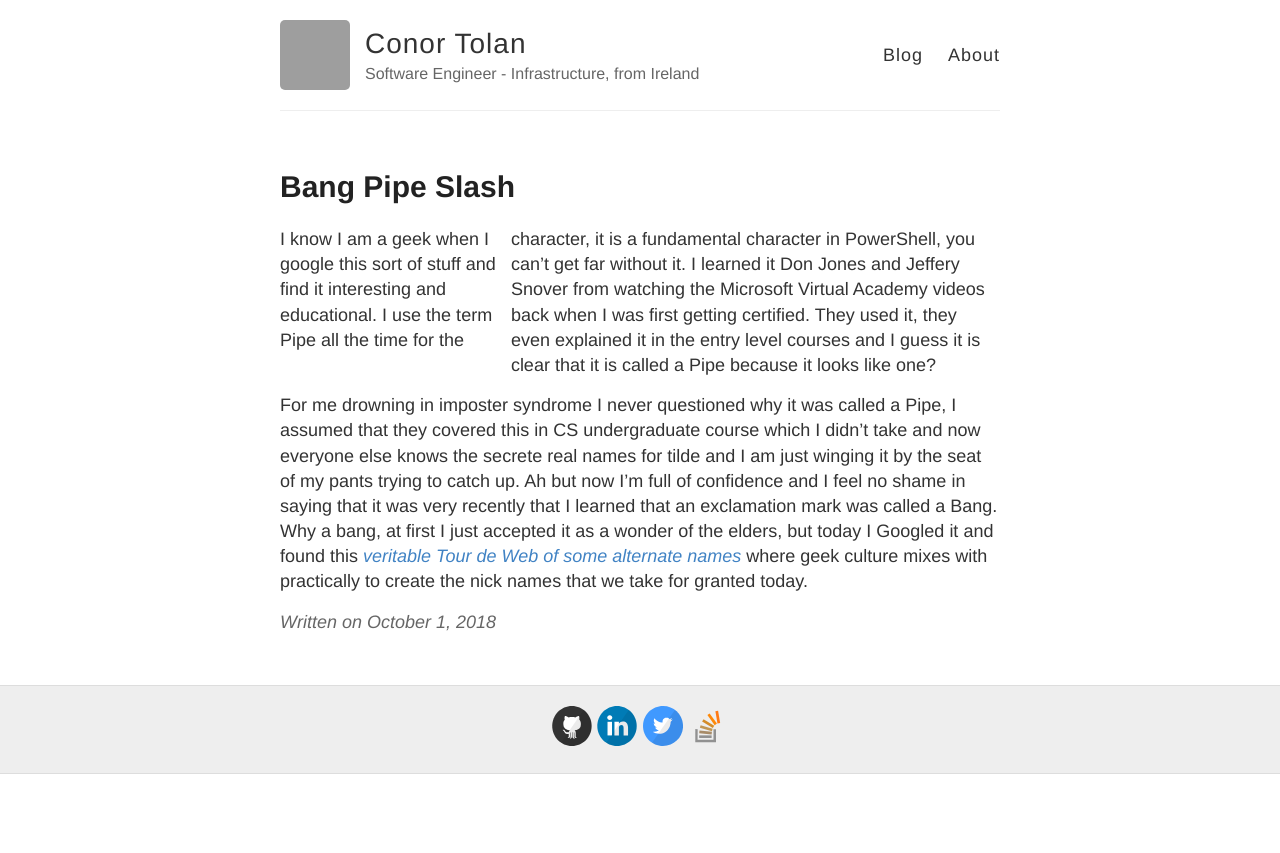
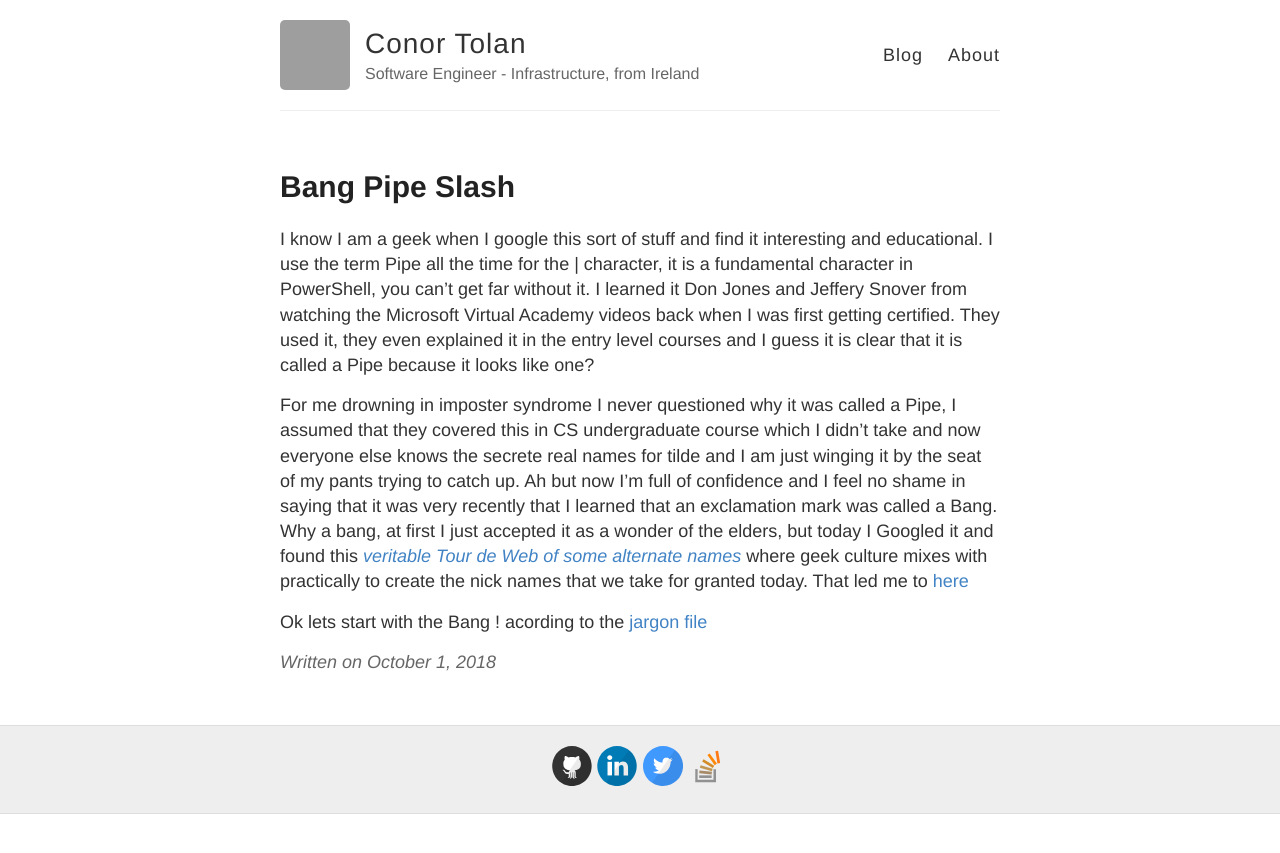
Before and after one commit to ctolan/ctolan.github.io, a Jekyll site: the page built from _posts/2018-10-02-Bang-Pipe-Slash.md, in a window 1280 px wide. Shown: the top 853 px of the page. Built offline with Jekyll 4.4.1, drawn with Linux system fonts in a browser that asks for light colours; comment, search, counter and statistics services are not loaded; grey boxes are pictures that could not be loaded.

Commit message:
Needed to escape the pipe character.

```diff
--- a/_posts/2018-10-02-Bang-Pipe-Slash.md
+++ b/_posts/2018-10-02-Bang-Pipe-Slash.md
@@ -5,6 +5,8 @@ date:   2018-10-1 09:56:31 +0100
 ---
 
 
-I know I am a geek when I google this sort of stuff and find it interesting and educational. I use the term Pipe all the time for the | character, it is a fundamental character in PowerShell, you can’t get far without it. I learned it Don Jones and Jeffery Snover from watching the Microsoft Virtual Academy videos back when I was first getting certified. They used it, they even explained it in the entry level courses and I guess it is clear that it is called a Pipe because it looks like one?
+I know I am a geek when I google this sort of stuff and find it interesting and educational. I use the term Pipe all the time for the \| character, it is a fundamental character in PowerShell, you can’t get far without it. I learned it Don Jones and Jeffery Snover from watching the Microsoft Virtual Academy videos back when I was first getting certified. They used it, they even explained it in the entry level courses and I guess it is clear that it is called a Pipe because it looks like one?
 
-For me drowning in imposter syndrome I never questioned why it was called a Pipe, I assumed that they covered this in CS undergraduate course which I didn’t take and now everyone else knows the secrete real names for tilde and I am just winging it by the seat of my pants trying to catch up. Ah but now I’m full of confidence and I feel no shame in saying that it was very recently that I learned that an exclamation mark was called a Bang. Why a bang, at first I just accepted it as a wonder of the elders, but today I Googled it and found this [_veritable Tour de Web of some alternate names_](http://www.codejacked.com/know-your-keyboard-bang-splat-whack/) where geek culture mixes with practically to create the nick names that we take for granted today.
+For me drowning in imposter syndrome I never questioned why it was called a Pipe, I assumed that they covered this in CS undergraduate course which I didn’t take and now everyone else knows the secrete real names for tilde and I am just winging it by the seat of my pants trying to catch up. Ah but now I’m full of confidence and I feel no shame in saying that it was very recently that I learned that an exclamation mark was called a Bang. Why a bang, at first I just accepted it as a wonder of the elders, but today I Googled it and found this [_veritable Tour de Web of some alternate names_](http://www.codejacked.com/know-your-keyboard-bang-splat-whack/) where geek culture mixes with practically to create the nick names that we take for granted today. That led me to [here](https://ss64.com/bash/syntax-pronounce.html)
+
+Ok lets start with the Bang ! acording to the [jargon file](http://www.catb.org/~esr/jargon/html/B/bang.html)
```
